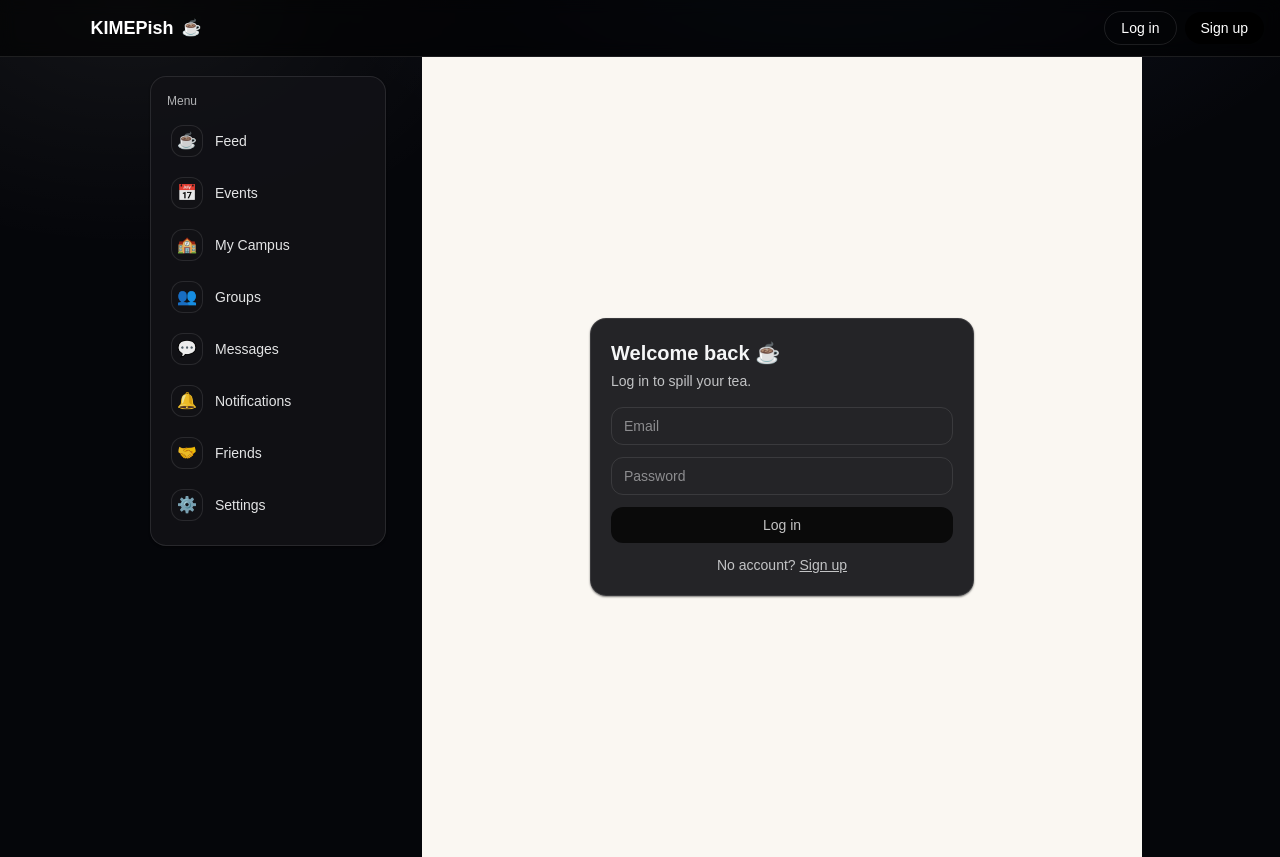
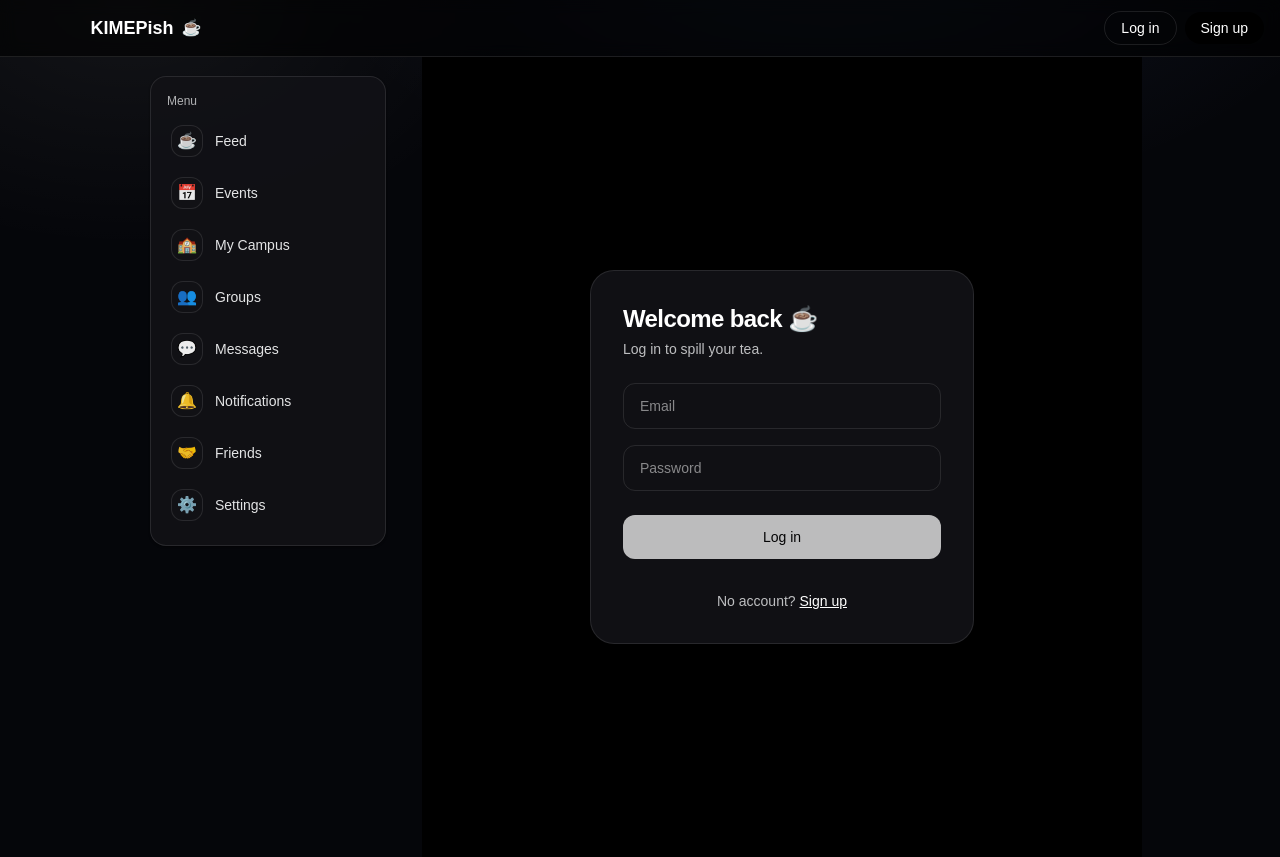
Before and after one commit to li-kun-g/shay, a Next.js app: page /signin in a window 1280 px wide. Built offline with nearby package versions, Linux system fonts and the light colour scheme; no server answers.

Commit message:
style: optimize sign-in page for dark mode

```diff
--- a/app/signin/page.tsx
+++ b/app/signin/page.tsx
@@ -21,51 +21,56 @@ export default function SignInPage() {
         redirect: true,
       });
 
-      // redirect:true usually navigates automatically
       if ((res as any)?.error) setErr("Wrong email or password");
     });
   }
 
   return (
-    <main className="min-h-[100vh] flex items-center justify-center px-4 bg-[#FAF7F2]">
-      <div className="w-full max-w-sm rounded-2xl border bg-white p-5 shadow-sm">
-        <h1 className="text-xl font-semibold">Welcome back ☕</h1>
-        <p className="text-sm text-gray-600 mt-1">Log in to spill your tea.</p>
+    <main className="min-h-[100vh] flex items-center justify-center px-4 bg-[#FAF7F2] dark:bg-black transition-colors">
+      <div className="w-full max-w-sm rounded-3xl border bg-white dark:bg-[#111] p-8 shadow-sm border-gray-200 dark:border-white/10 transition-all">
+        <h1 className="text-2xl font-semibold tracking-tight dark:text-white">Welcome back ☕</h1>
+        <p className="text-sm text-gray-600 dark:text-gray-400 mt-1">
+          Log in to spill your tea.
+        </p>
 
         {err && (
-          <div className="mt-3 rounded-xl border border-red-200 bg-red-50 px-3 py-2 text-sm text-red-700">
+          <div className="mt-4 rounded-xl border border-red-200 bg-red-50 dark:bg-red-900/20 dark:border-red-900/30 px-3 py-2 text-sm text-red-700 dark:text-red-400">
             {err}
           </div>
         )}
 
-        <div className="mt-4 space-y-3">
+        <div className="mt-6 space-y-4">
+          <div>
             <input
-            className="w-full rounded-xl border px-3 py-2 text-sm outline-none focus:ring-2 focus:ring-black"
+              className="w-full rounded-xl border dark:border-white/10 dark:bg-transparent px-4 py-3 text-sm outline-none focus:ring-2 focus:ring-black dark:focus:ring-white dark:text-white transition-all"
               placeholder="Email"
               type="email"
               value={email}
               onChange={(e) => setEmail(e.target.value)}
             />
+          </div>
 
+          <div>
             <input
-            className="w-full rounded-xl border px-3 py-2 text-sm outline-none focus:ring-2 focus:ring-black"
+              className="w-full rounded-xl border dark:border-white/10 dark:bg-transparent px-4 py-3 text-sm outline-none focus:ring-2 focus:ring-black dark:focus:ring-white dark:text-white transition-all"
               placeholder="Password"
               type="password"
               value={password}
               onChange={(e) => setPassword(e.target.value)}
             />
+          </div>
 
           <button
             onClick={onSubmit}
             disabled={isPending || !email || !password}
-            className="w-full rounded-xl bg-black px-4 py-2 text-sm text-white disabled:opacity-50"
+            className="w-full rounded-xl bg-black dark:bg-white dark:text-black mt-2 px-4 py-3 text-sm font-medium text-white transition hover:opacity-90 disabled:opacity-50"
           >
             {isPending ? "Logging in..." : "Log in"}
           </button>
 
-          <p className="text-sm text-gray-600 text-center">
+          <p className="text-sm text-gray-600 dark:text-gray-400 text-center mt-4">
             No account?{" "}
-            <Link className="underline" href="/signup">
+            <Link className="underline text-black dark:text-white font-medium" href="/signup">
               Sign up
             </Link>
           </p>
```
Lines whose indentation alone changed are shown as unchanged.
